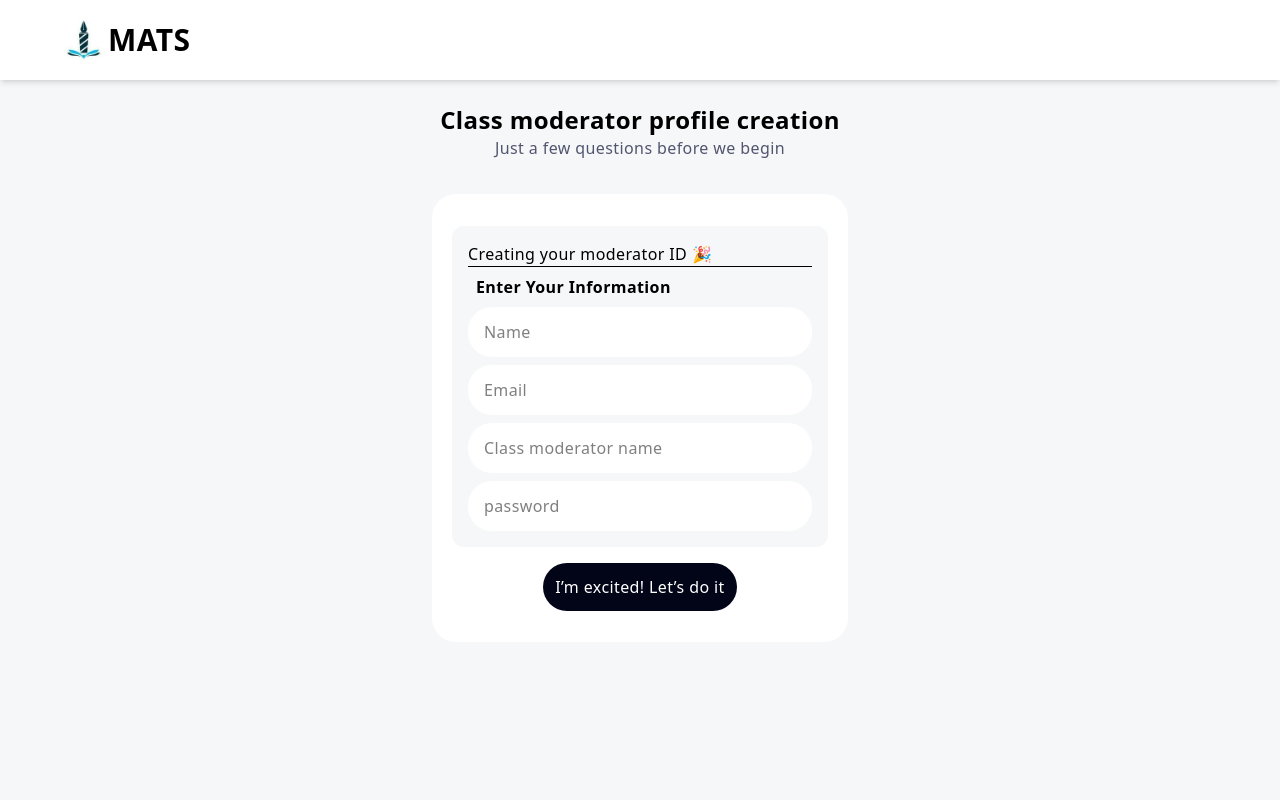
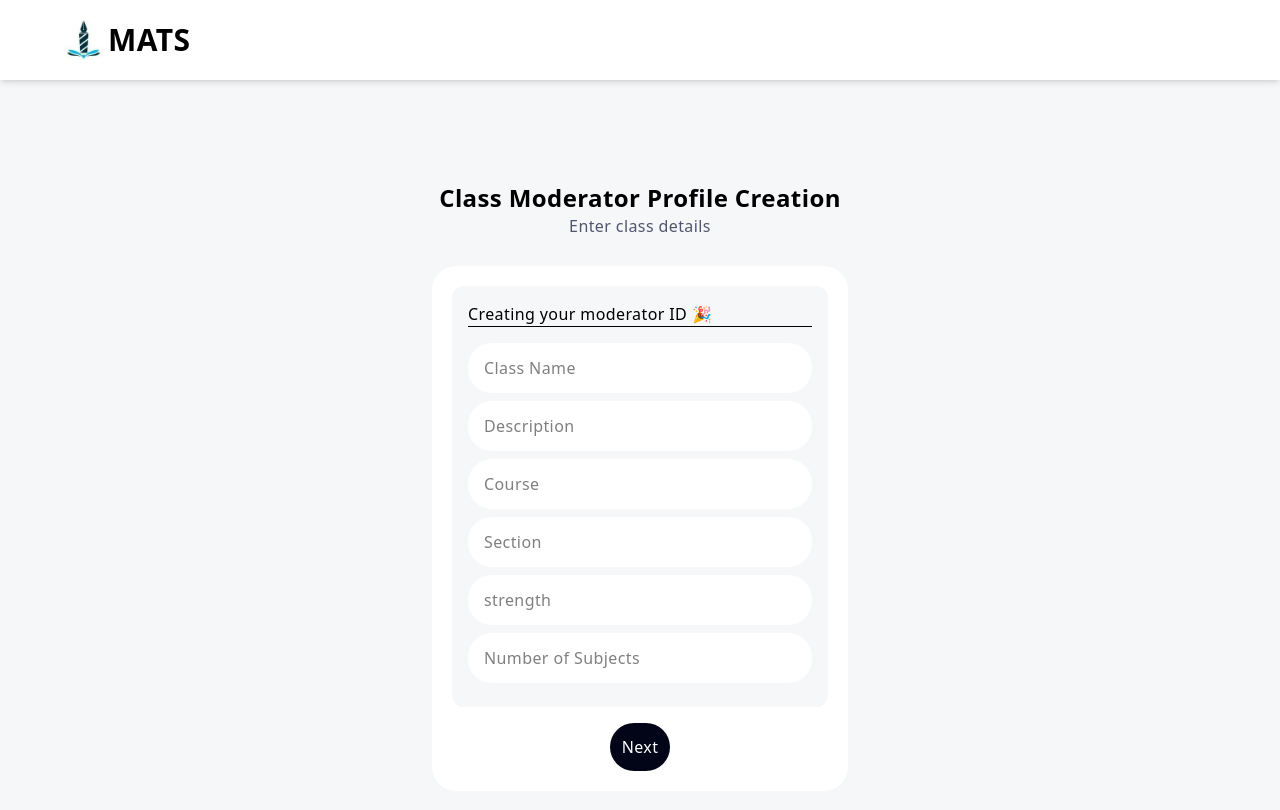
Before and after one commit to Shreekanth000001/Mats, a React (Vite) app: page /signup in a window 1280 px wide. Shown: the top 810 px of the page. Built offline with nearby package versions, Linux system fonts and the light colour scheme.

Commit message:
Updates to signup component

```diff
--- a/src/components/signup.jsx
+++ b/src/components/signup.jsx
@@ -4,24 +4,49 @@ import Logom from '../assets/logom.webp';
 
 const Signup = () => {
     const [randomNo, setRandomNo] = useState(0);
+    const [steps, setSteps] = useState(1);
+    const [message, setMessage] = useState('');
+
     const [name, setName] = useState('');
     const [email, setEmail] = useState('');
-    const [classmod, setClassmod] = useState('');
     const [password, setPassword] = useState('');
-    const [message, setMessage] = useState('');
+    const [className, setClassName] = useState('');
+    const [description, setDescription] = useState('');
+    const [course, setCourse] = useState('');
+    const [section, setSection] = useState('');
+    const [strength, setStrength] = useState('');
+    const [numSubjects, setNumSubjects] = useState('');
+    const [subjects, setSubjects] = useState([]);
 
+    const handleSteps = (n) => setSteps((prev) => prev + n);
+
+
+    const handleNumSubjectsChange = (e) => {
+        let num = parseInt(e.target.value, 10) || 0;
+        num = Math.min(num, 10);  // Limit to 10
+        setNumSubjects(num);
+        setSubjects(Array(num).fill(''));
+    };
+
+
+    const handleSubjectChange = (index, value) => {
+        const newSubjects = [...subjects];
+        newSubjects[index] = value;
+        setSubjects(newSubjects);
+    };
 
     const submission = async (e) => {
         e.preventDefault();
 
-        const response = await fetch('/signup', {
+        const response = await fetch('http://localhost:3000/signup', {
             method: 'POST',
             headers: { 'Content-Type': 'application/json' },
             body: JSON.stringify({
                 name,
                 email,
-                classmod,
-                password
+                classmod: 'moderator',
+                password,
+                subjects
             })
         });
         const data = await response.json();
@@ -37,7 +62,7 @@ const Signup = () => {
     }
 
     const fetchuser = async (authToken) => {
-        const response = await fetch('/getuser', {
+        const response = await fetch('http://localhost:3000/getuser', {
             method: 'POST',
             headers: {
                 'authToken': authToken
@@ -47,11 +72,11 @@ const Signup = () => {
         sessionStorage.setItem('authToken', authToken);
         sessionStorage.setItem('userid', user._id);
         sessionStorage.setItem('username', user.name);
-        sessionStorage.setItem('classmod', user.classmod);
+        sessionStorage.setItem('classmod', 'moderator');
         savepass(user);
     }
     const savepass = async (user) => {
-        const response = await fetch('/userpass', {
+        const response = await fetch('http://localhost:3000/userpass', {
             method: 'POST',
             headers: { 'Content-Type': 'application/json' },
             body: JSON.stringify({
@@ -61,32 +86,89 @@ const Signup = () => {
         })
         const userpass = await response.json();
         if (!userpass.errors) {
-            userInfoSubmission(user);
+            userClassSubmission(user);
         } else {
             console.log(userpass.errors);
         }
     }
+    const userClassSubmission = async (user) => {
+        const response = await fetch('http://localhost:3000/signup/class', {
+            method: 'POST',
+            headers: { 'Content-Type': 'application/json' },
+            body: JSON.stringify({
+                userid: user._id,
+                name: name,
+                description: description,
+                course: course,
+                section: section,
+                subjects: subjects,
+                strength: strength
+            })
+        })
+        const data = await response.json()
+        if (!response.ok) {
+            console.error(data.message);
+        } else {
+            navigate('/');
+        }
+
+    }
 
     return (
-        <div className='md:h-screen'>
+        <div className='md:min-h-screen'>
             <div className='bg-white py-5 shadow-md'>
-
                 <div className='mx-auto max-w-[90%] flex items-center'>
                     <img src={Logom} className='w-10 h-10' alt='' />
                     <p className='ml-1 font-bold text-3xl'>MATS</p>
                 </div>
             </div>
 
-            <section>
+            {steps === 1 && <section className='flex flex-col items-center justify-center md:min-h-screen'>
                 <header className='flex flex-col items-center justify-center text-center pb-4 mt-6'>
                     {message && <Alert message={message} bgcolor={'white'} newRandomNo={randomNo} />}
+                    <p className='font-bold text-2xl'>Class Moderator Profile Creation</p>
+                    <p className='text-base text-[#52556e]'>Enter class details</p>
+                </header>
 
-                    <p className='font-bold text-2xl'>Class moderator profile creation</p>
-                    <p className='text-base text-[#52556e]'>Just a few questions before we begin</p>
-                </header>
-                <main className='flex justify-center m-3'>
-                    <div className='flex justify-center items-center bg-custom-gradient w-full md:w-[428px] md:h-[460px] rounded-[30px]'>
-                        <form className=' flex flex-col items-center justify-center w-full bg-[#F6F7F9] md:bg-white md:w-[416px] md:h-[448px] rounded-3xl md:p-5' onSubmit={submission}>
+                <main className='flex justify-center m-3 w-full'>
+                    <div className='flex justify-center items-center bg-custom-gradient w-full md:w-[428px] md:max-h-[80vh] rounded-[30px] overflow-y-auto'>
+                        <form className='flex flex-col items-center justify-center w-full bg-[#F6F7F9] md:bg-white md:w-[416px] md:min-h-[448px] md:max-h-[75vh] rounded-3xl md:p-5 overflow-y-auto' onSubmit={submission}>
+                            <div className='bg-[#F6F7F9] w-full p-4 rounded-xl'>
+                                <p>Creating your moderator ID 🎉</p>
+                                <hr />
+                                <p className='font-bold p-2'></p>
+                                <div className='flex flex-col justify-center items-center space-y-2'>
+                                    <input className='bg-white rounded-3xl w-full h-[50px] px-4 ' type="name" name="className" placeholder='Class Name' required="" onChange={(e) => setClassName(e.target.value)} value={className} />
+                                    <input className='bg-white rounded-3xl w-full h-[50px] px-4 ' type="Description" name="description" placeholder='Description' required="" onChange={(e) => setDescription(e.target.value)} value={description} />
+                                    <input className='bg-white rounded-3xl w-full h-[50px] px-4 ' type="Course" name="course" placeholder='Course' required="" onChange={(e) => setCourse(e.target.value)} value={course} />
+                                    <input className='bg-white rounded-3xl w-full h-[50px] px-4 ' type="section" name="section" placeholder='Section' required="" onChange={(e) => setSection(e.target.value)} value={section} />
+                                    <input className='bg-white rounded-3xl w-full h-[50px] px-4 ' type="strength" name="strength" placeholder='strength' required="" onChange={(e) => setStrength(e.target.value)} value={strength} />
+
+                                    <input className='bg-white rounded-3xl w-full h-[50px] px-4' type="number" placeholder='Number of Subjects' required onChange={handleNumSubjectsChange} value={numSubjects} />
+                                        <div className="overflow-y-auto max-h-[200px] w-full">
+                                            {subjects.map((subject, index) => (
+                                                <input key={index} className='bg-white rounded-3xl w-full h-[50px] px-4 my-1' type="text" placeholder={`Subject ${index + 1}`} required onChange={(e) => handleSubjectChange(index, e.target.value)} value={subject} />
+                                            ))}
+                                        </div>
+
+                                </div>
+                            </div>
+                            <button className='bg-[#020417] text-white mt-4 p-3 rounded-3xl w-fit' type="button" onClick={() => handleSteps(1)}>Next</button>
+                        </form>
+                    </div>
+                </main>
+            </section>}
+
+            {steps === 2 && <section>
+                <header className='flex flex-col items-center justify-center text-center pb-4 mt-6'>
+                        {message && <Alert message={message} bgcolor={'white'} newRandomNo={randomNo} />}
+
+                        <p className='font-bold text-2xl'>Create a learner profile</p>
+                        <p className='text-base text-[#52556e]'>Just a few questions before we begin</p>
+                    </header>
+                <main className='flex justify-center m-3 w-full'>
+                    <div className='flex justify-center items-center bg-custom-gradient w-full md:w-[428px] md:max-h-[80vh] rounded-[30px] overflow-y-auto'>
+                        <form className='flex flex-col items-center justify-center w-full bg-[#F6F7F9] md:bg-white md:w-[416px] md:min-h-[448px] md:max-h-[75vh] rounded-3xl md:p-5 overflow-y-auto' onSubmit={submission}>
                             <div className='bg-[#F6F7F9] w-full p-4 rounded-xl'>
                                 <p>Creating your moderator ID 🎉</p>
                                 <hr />
@@ -94,17 +176,17 @@ const Signup = () => {
                                 <div className='flex flex-col justify-center items-center space-y-2'>
                                     <input className='bg-white rounded-3xl w-full h-[50px] px-4 ' type="name" name="name" placeholder='Name' required="" onChange={(e) => setName(e.target.value)} value={name} />
                                     <input className='bg-white rounded-3xl w-full h-[50px] px-4 ' type="email" name="email" placeholder='Email' required="" onChange={(e) => setEmail(e.target.value)} value={email} />
-                                    <input className='bg-white rounded-3xl w-full h-[50px] px-4 ' type="email" name="email" placeholder='Class moderator name' required="" onChange={(e) => setClassmod(e.target.value)} value={classmod} />
-                                    <input className='bg-white rounded-3xl w-full h-[50px] px-4 ' type="password" name="password" placeholder='password' required="" onChange={(e) => setPassword(e.target.value)} value={password} />
+                                    <input className='bg-white rounded-3xl w-full h-[50px] px-4 ' type="password" name="password" placeholder='Password' required="" onChange={(e) => setPassword(e.target.value)} value={password} />
+
                                 </div>
                             </div>
-                            <button className='bg-[#020417] text-white mt-4 p-3 rounded-3xl w-fit' type="submit">I’m excited! Let’s do it</button>
+                            <button className='bg-[#020417] text-white p-3 rounded-3xl w-fit' type="submit">Submit</button>
                         </form>
                     </div>
+                </main>
+            </section>}
+        </div>
 
-                </main>
-            </section>
-        </div>
     )
 }
 
```
